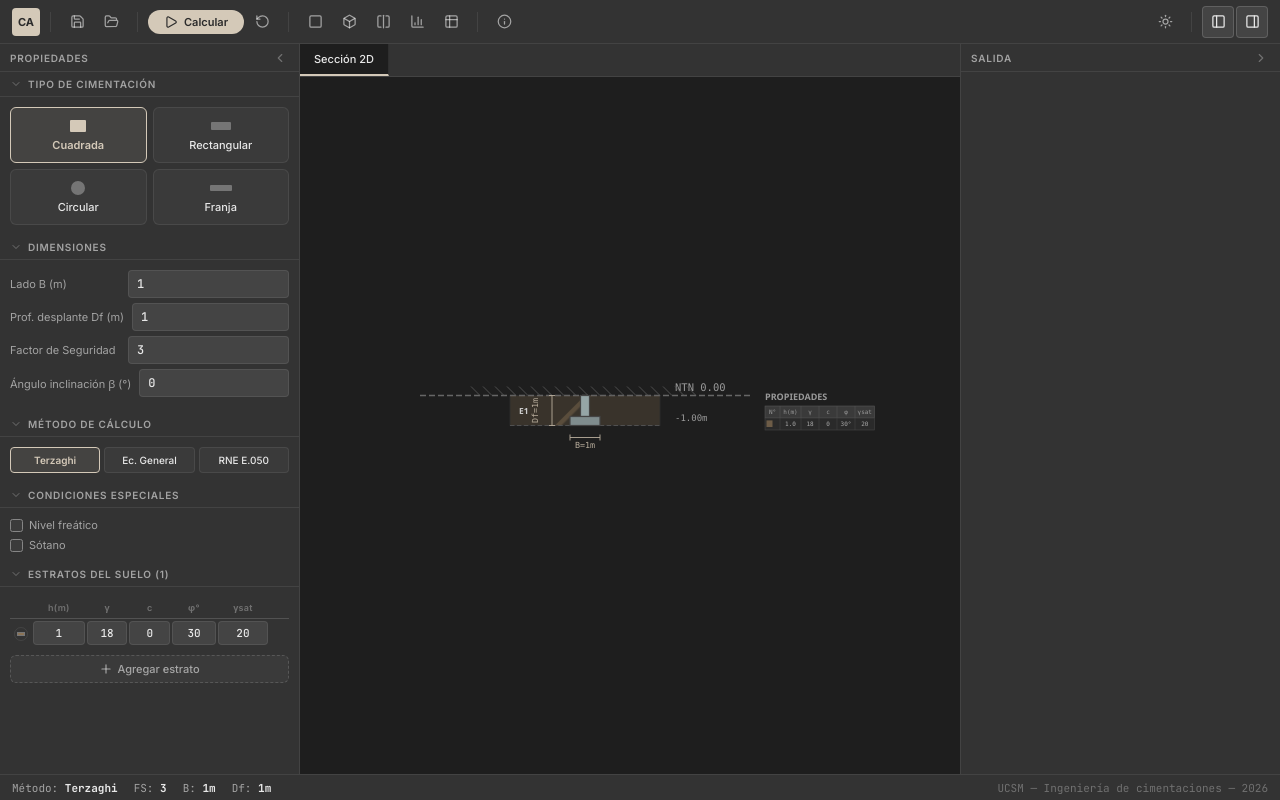
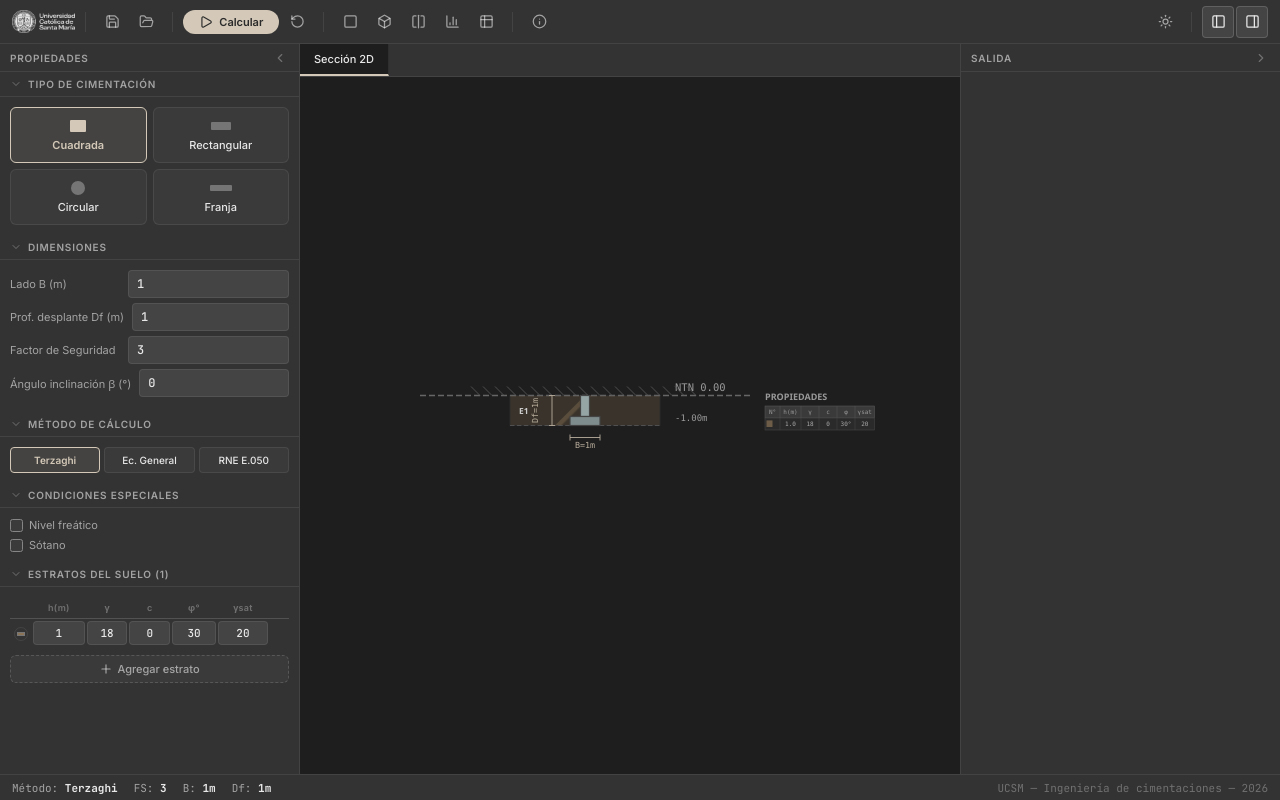
Before and after one commit to david-mamani/cimentaviones-web, a React (Vite) app in the folder frontend/: page / in a window 1280 px wide. Built offline with nearby package versions, Linux system fonts and the light colour scheme; what react-plotly.js would draw is missing.

Commit message:
feat: integrate UCSM logo in toolbar and credits modal
- Replace 'CA' text square in toolbar with actual university logo
- Replace 'LOGO' placeholder in credits modal with university logo
- Theme-aware: switches between dark/light versions automatically
- Add recolored logo PNGs to public/assets/

```diff
--- a/frontend/src/components/layout/CreditsModal.tsx
+++ b/frontend/src/components/layout/CreditsModal.tsx
@@ -2,12 +2,25 @@
  * CreditsModal — Modal overlay showing app credits and author info.
  * Glassmorphism design.
  */
+import { useState, useEffect } from 'react';
 
 interface CreditsModalProps {
   onClose: () => void;
 }
 
 export default function CreditsModal({ onClose }: CreditsModalProps) {
+  const [isLight, setIsLight] = useState(() =>
+    document.documentElement.classList.contains('light-mode')
+  );
+  useEffect(() => {
+    const root = document.documentElement;
+    const obs = new MutationObserver(() => setIsLight(root.classList.contains('light-mode')));
+    obs.observe(root, { attributes: true, attributeFilter: ['class'] });
+    return () => obs.disconnect();
+  }, []);
+
+  const logoSrc = isLight ? '/assets/ucsm_logo_light.png' : '/assets/ucsm_logo_dark.png';
+
   return (
     <div
       onClick={onClose}
@@ -32,18 +45,18 @@ export default function CreditsModal({ onClose }: CreditsModalProps) {
           textAlign: 'center',
         }}
       >
-        {/* App icon */}
-        <div style={{
-          width: 52, height: 52,
-          background: 'var(--accent)',
-          borderRadius: 'var(--radius-md)',
-          display: 'flex', alignItems: 'center', justifyContent: 'center',
-          margin: '0 auto 16px',
-          fontSize: 22, fontWeight: 800, color: 'var(--text-primary)',
-          fontFamily: 'var(--font-sans)',
-        }}>
-          CA
-        </div>
+        {/* App logo */}
+        <img
+          src={logoSrc}
+          alt="UCSM"
+          style={{
+            height: 48,
+            width: 'auto',
+            objectFit: 'contain',
+            margin: '0 auto 16px',
+            display: 'block',
+          }}
+        />
 
         <h2 style={{
           fontSize: 18, fontWeight: 700, color: 'var(--text-primary)',
@@ -83,16 +96,17 @@ export default function CreditsModal({ onClose }: CreditsModalProps) {
           <p style={{ fontSize: 12, color: 'var(--text-secondary)', marginBottom: 6, fontWeight: 600 }}>
             Universidad
           </p>
-          <div style={{
-            width: 60, height: 60,
-            background: 'var(--bg-surface-3)',
-            borderRadius: 'var(--radius-md)',
-            margin: '0 auto 8px',
-            display: 'flex', alignItems: 'center', justifyContent: 'center',
-            fontSize: 10, color: 'var(--text-muted)',
-          }}>
-            LOGO
-          </div>
+          <img
+            src={logoSrc}
+            alt="Universidad Católica de Santa María"
+            style={{
+              height: 60,
+              width: 'auto',
+              objectFit: 'contain',
+              margin: '0 auto 8px',
+              display: 'block',
+            }}
+          />
           <p style={{ fontSize: 13, color: 'var(--text-primary)' }}>
             Universidad Católica de Santa María
           </p>
--- a/frontend/src/components/layout/Toolbar.tsx
+++ b/frontend/src/components/layout/Toolbar.tsx
@@ -115,17 +115,16 @@ export default function Toolbar({
         flexShrink: 0,
       }}>
         {/* Logo */}
-        <div style={{
-          width: 28, height: 28,
-          background: 'var(--accent)',
-          borderRadius: 'var(--radius-sm)',
-          display: 'flex', alignItems: 'center', justifyContent: 'center',
-          color: 'var(--bg-base)', fontWeight: 700, fontSize: 11,
-          fontFamily: 'var(--font-sans)',
-          flexShrink: 0,
-        }}>
-          CA
-        </div>
+        <img
+          src={lightMode ? '/assets/ucsm_logo_light.png' : '/assets/ucsm_logo_dark.png'}
+          alt="UCSM"
+          style={{
+            height: 24,
+            width: 'auto',
+            flexShrink: 0,
+            objectFit: 'contain',
+          }}
+        />
 
         <Sep />
 
```
Also changed, not shown: frontend/public/assets/ucsm_logo_dark.png (added), frontend/public/assets/ucsm_logo_light.png (added).
